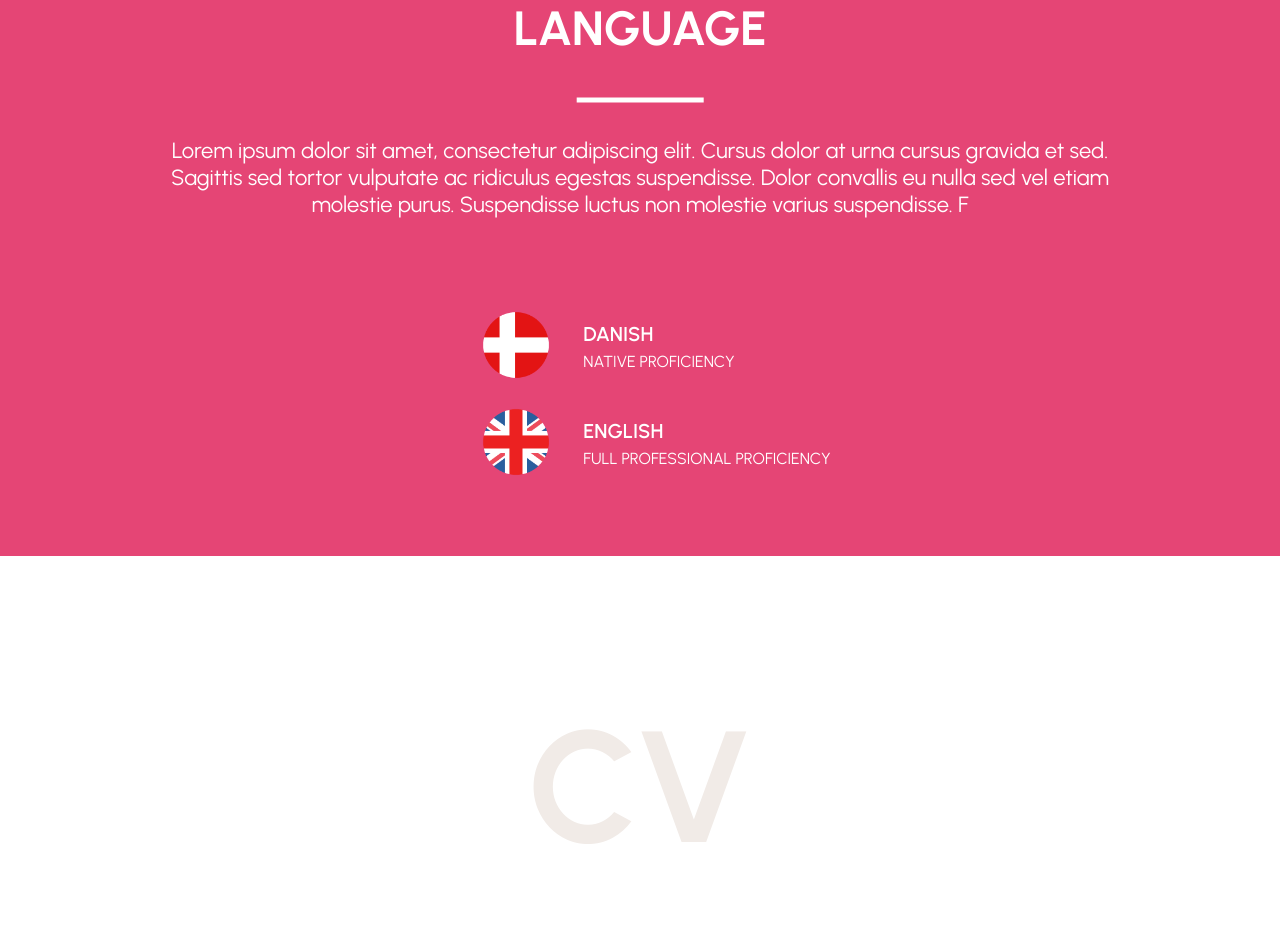
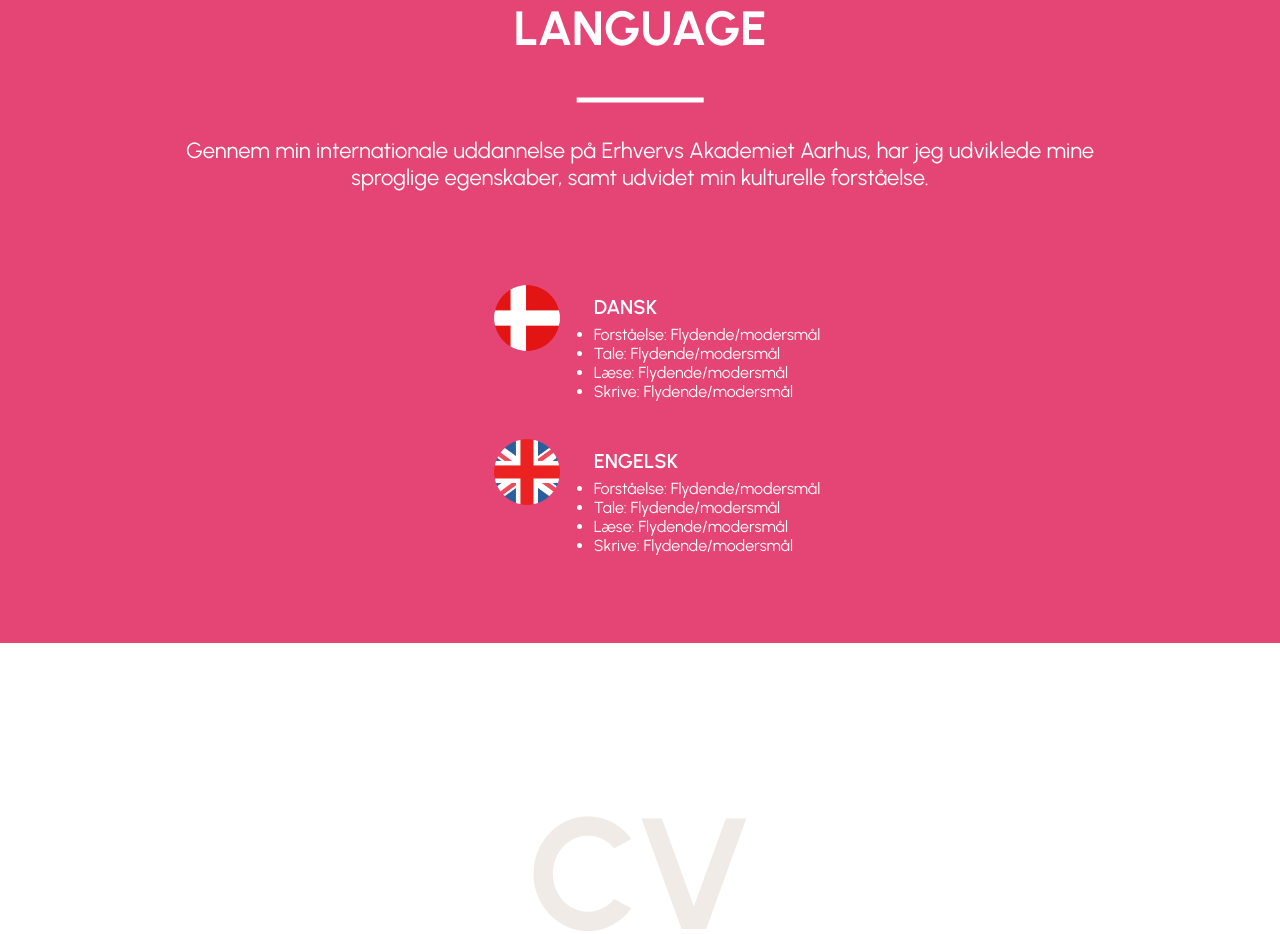
Before and after one commit to Piotr20/ida-skjodt-olesen-portfolio, a Vue app: page / in a window 1280 px wide. Shown: the part 6420-7354 px from the top of the page. Built offline with nearby package versions, Linux system fonts and the light colour scheme.

Commit message:
Update language.vue

```diff
--- a/src/components/language.vue
+++ b/src/components/language.vue
@@ -2,10 +2,8 @@
   <section id="language">
     <h2 class="language-anim">Language</h2>
     <p class="language-anim">
-      Lorem ipsum dolor sit amet, consectetur adipiscing elit. Cursus dolor at
-      urna cursus gravida et sed. Sagittis sed tortor vulputate ac ridiculus
-      egestas suspendisse. Dolor convallis eu nulla sed vel etiam molestie
-      purus. Suspendisse luctus non molestie varius suspendisse. F
+      Gennem min internationale uddannelse på Erhvervs Akademiet Aarhus, har jeg udviklede mine sproglige egenskaber,
+      samt udvidet min kulturelle forståelse.
     </p>
     <div class="flags-container">
       <div class="language-anim">
@@ -13,7 +11,14 @@
           src="..\assets\images\emojione_flag-for-denmark.png"
           alt="Danish flag"
         />
-        <div><span>DANISH </span><br /><span>NATIVE PROFICIENCY</span></div>
+        <div><span>DANSK</span><br /><span>
+          <ul>
+            <li>Forståelse: Flydende/modersmål</li>
+            <li>Tale: Flydende/modersmål</li>
+            <li>Læse: Flydende/modersmål</li>
+            <li>Skrive: Flydende/modersmål</li>
+          </ul>
+</span></div>
       </div>
       <div class="language-anim">
         <img
@@ -22,7 +27,14 @@
         />
 
         <div>
-          <span>ENGLISH </span> <br /><span>FULL PROFESSIONAL PROFICIENCY</span>
+          <span>ENGELSK</span> <br /><span>
+            <ul>
+              <li>Forståelse: Flydende/modersmål</li>
+              <li>Tale: Flydende/modersmål</li>
+              <li>Læse: Flydende/modersmål</li>
+              <li>Skrive: Flydende/modersmål</li>
+            </ul>
+</span>
         </div>
       </div>
     </div>
```
